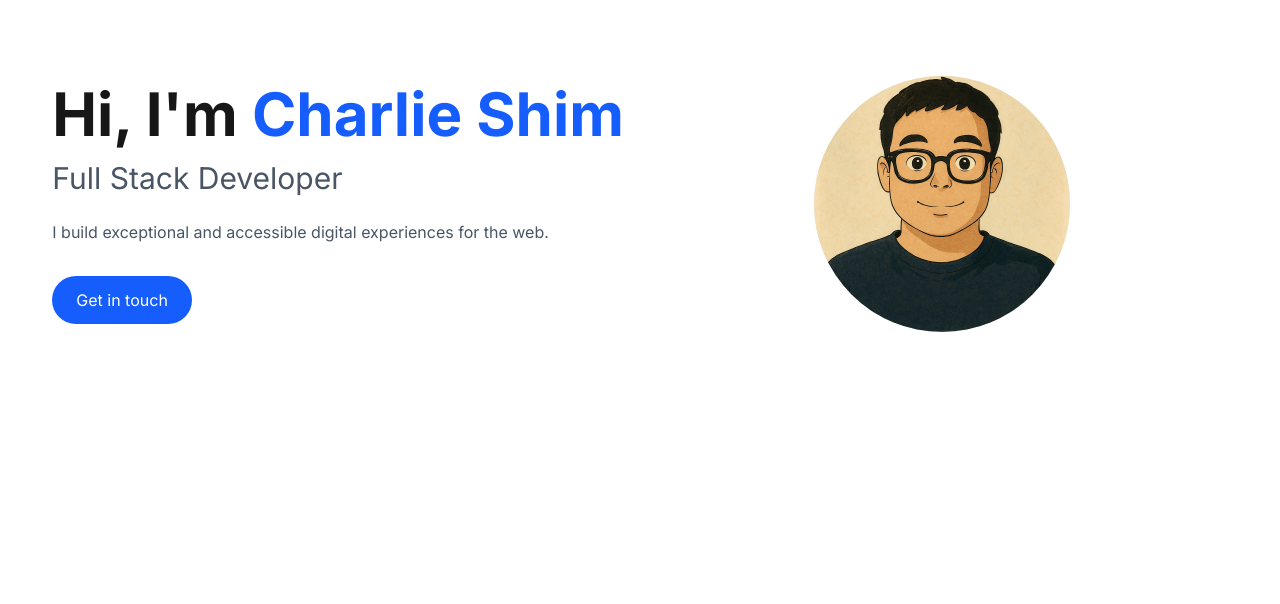
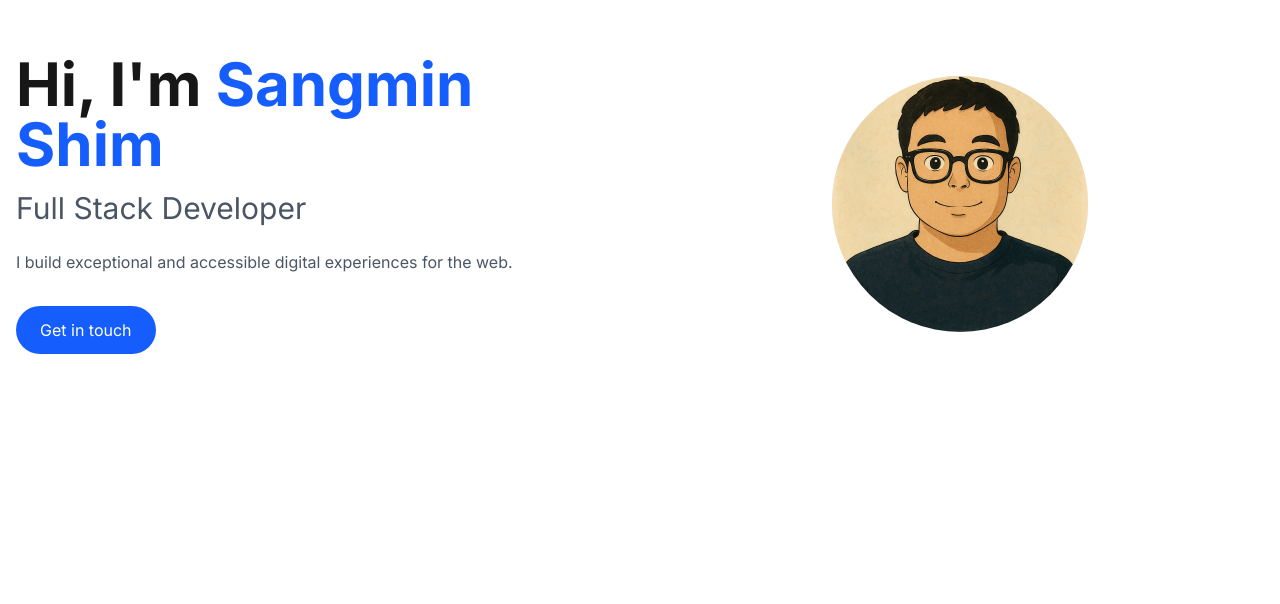
Before and after one commit to SangminShimGit/portfolio-web-react, a Next.js app: page / in a window 1280 px wide. Shown: the part 196-800 px from the top of the page. Built offline with nearby package versions, Linux system fonts and the light colour scheme.

Commit message:
Updated a name in Hero section

```diff
--- a/src/sections/Hero.tsx
+++ b/src/sections/Hero.tsx
@@ -18,7 +18,7 @@ export default function Hero() {
           className="text-center md:text-left"
         >
           <h1 className="text-4xl md:text-6xl font-bold mb-4">
-            Hi, I&apos;m <span className="text-blue-600">Charlie Shim</span>
+            Hi, I&apos;m <span className="text-blue-600">Sangmin Shim</span>
           </h1>
           <h2 className="text-2xl md:text-3xl text-gray-600 dark:text-gray-300 mb-6">
             Full Stack Developer
```
